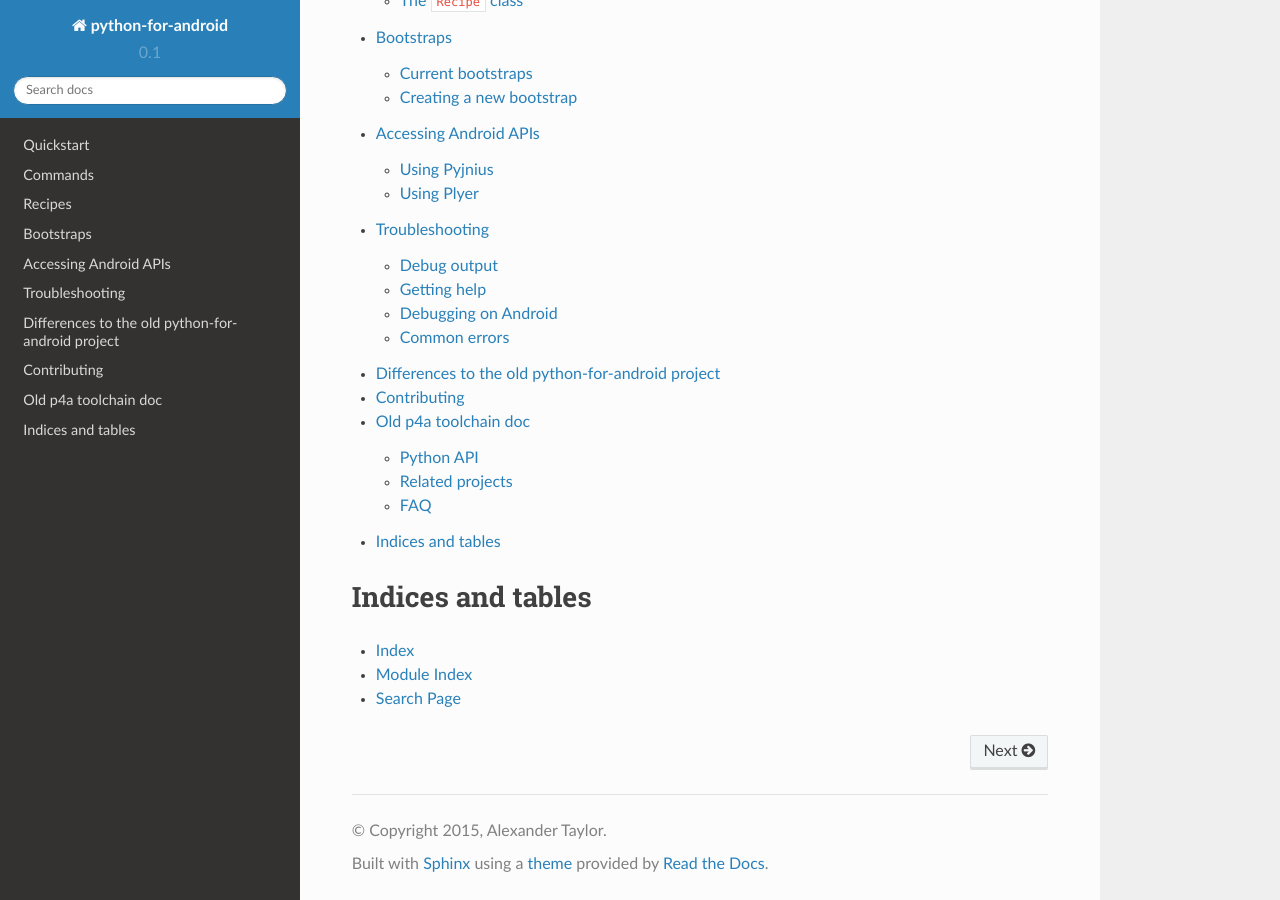
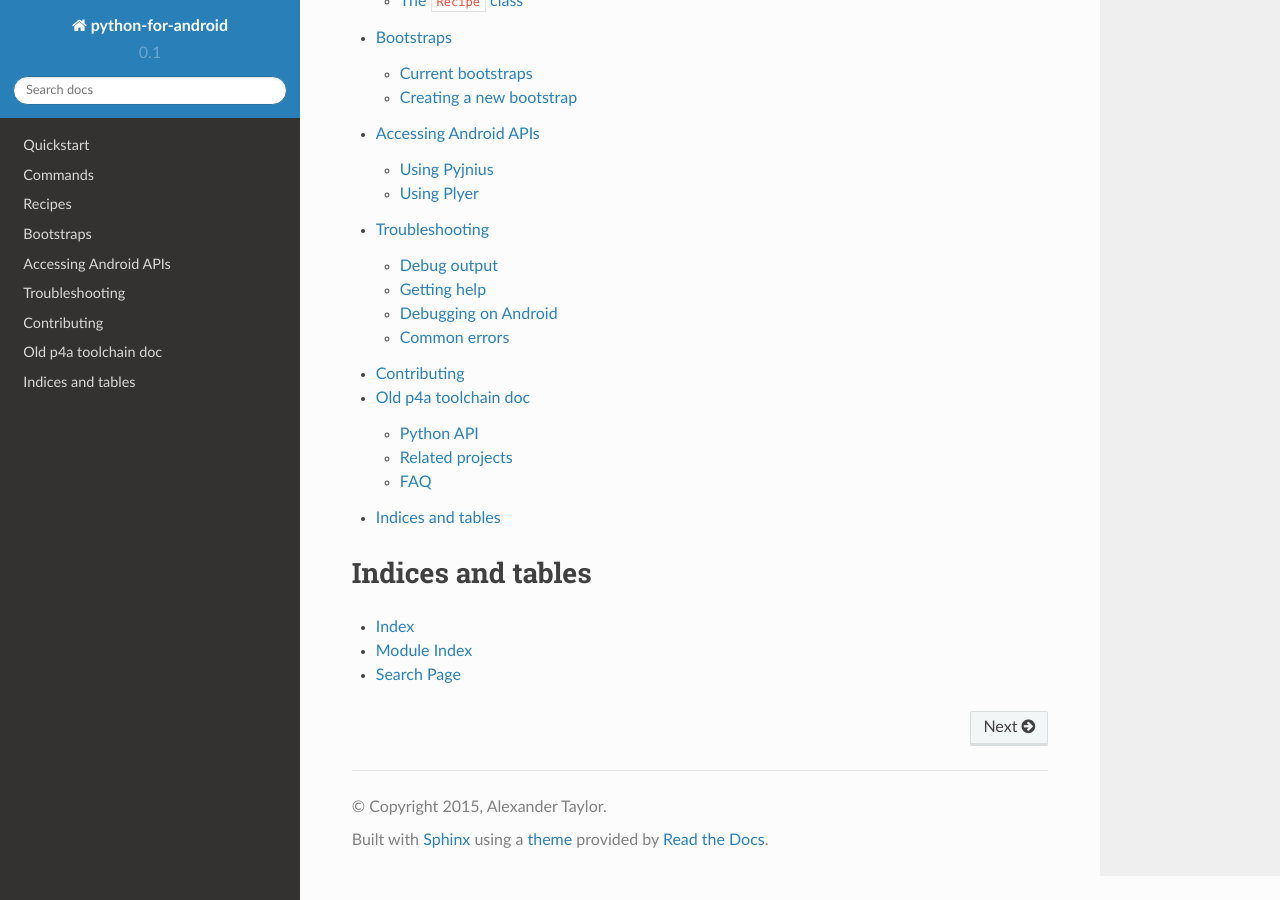
Before and after one commit to kivy/python-for-android, a Sphinx documentation site: the page built from doc/source/index.rst, in a window 1280 px wide and 900 px high, scrolled down 1060 px. Built offline with Sphinx 7.4.7 and the Read the Docs theme 2.0.0, drawn with Linux system fonts in a browser that asks for light colours; pages that are not in the unit, such as notebooks, are missing from menus.

Commit message:
Removed old_p4a.rst doc page

```diff
--- a/doc/source/index.rst
+++ b/doc/source/index.rst
@@ -33,7 +33,6 @@ Contents
    bootstraps
    apis
    troubleshooting
-   old_p4a
    contribute
    old_toolchain/index.rst
 
--- a/doc/source/old_p4a.rst
+++ /dev/null
@@ -1,12 +0,0 @@
-
-Differences to the old python-for-android project
-=================================================
-
-This python-for-android project is a rewrite, and eventual
-replacement, for Kivy's existing python-for-android project. This
-project existed for some time and, although it is now close to
-deprecated, there are many resources discussing how to use it.
-
-For this reason, the following documentation gives a basic explanation
-of how to accomplish that previously used the ``distribute.sh`` and
-``build.py`` toolchain with this new one.
```
